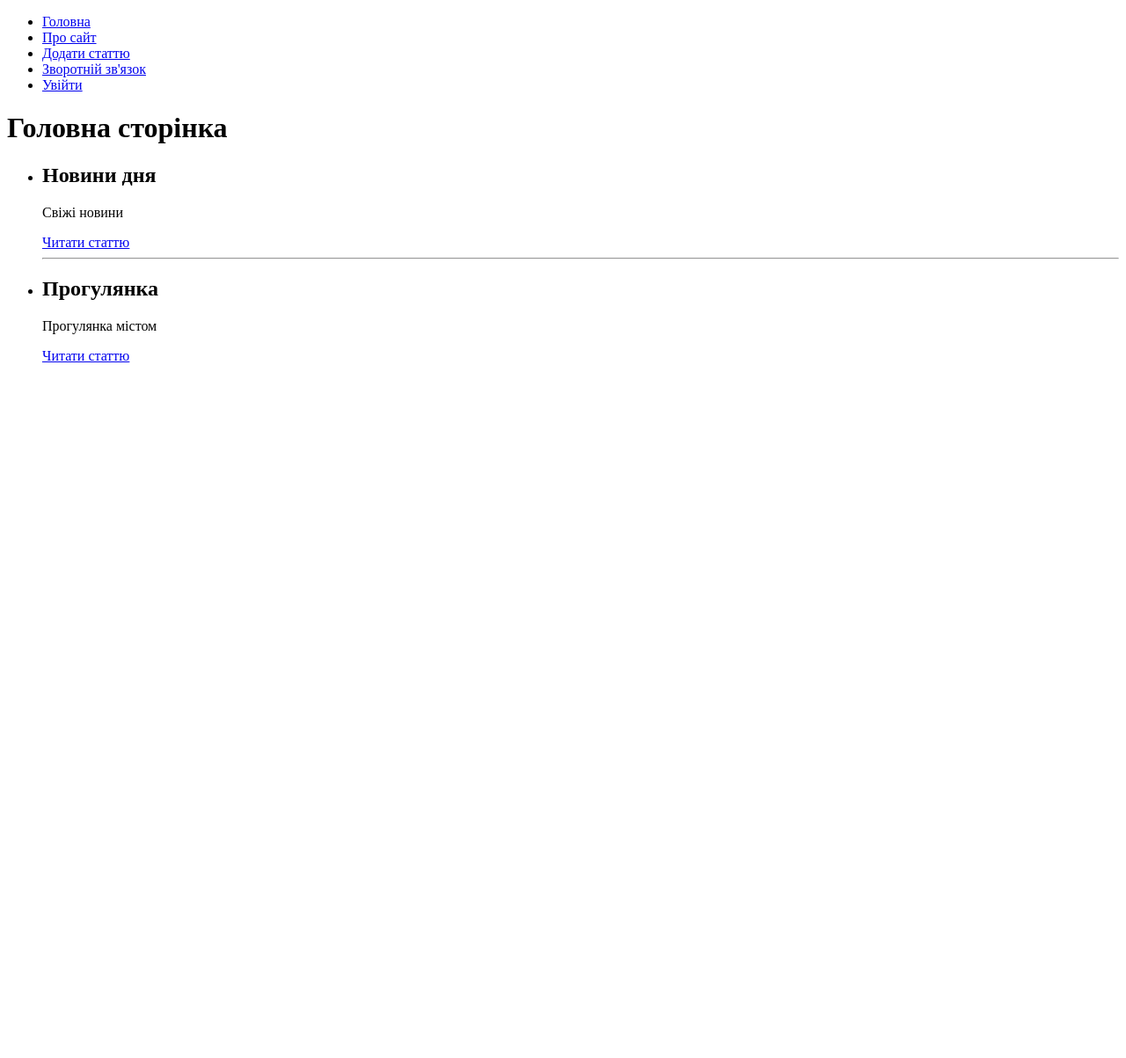
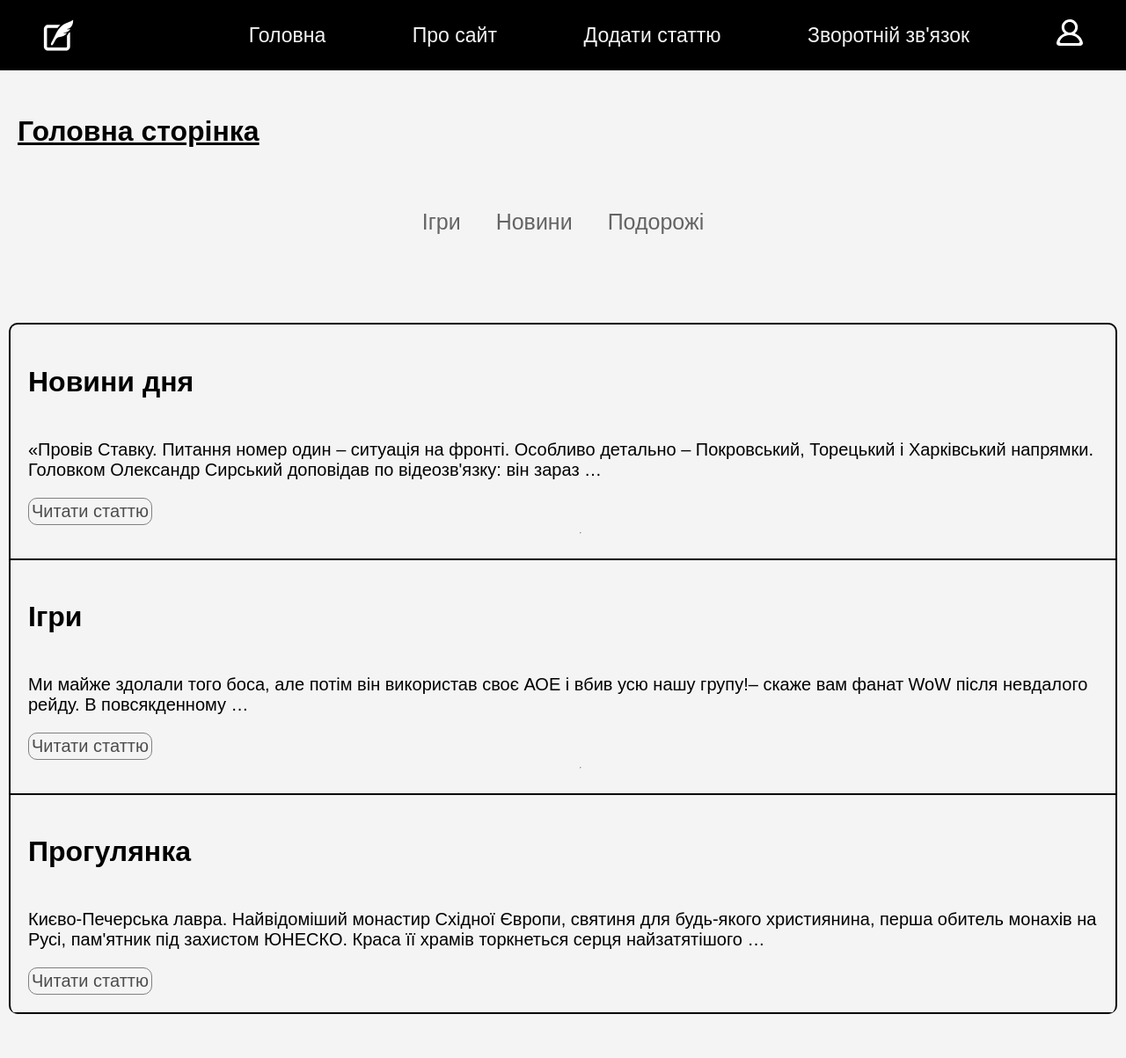
Before and after one commit to denyshub/Blog_Django, a Django app: page / in a window 1280 px wide. Shown: the whole page at 88% size. Before the commit the page ends 412 px from the top, so only its background shows below. Run offline with Django 4.2, Linux system fonts and the light colour scheme.

Commit message:
main page css added, cats links added

```diff
--- a/petblog/blog/templates/blog/about.html
+++ b/petblog/blog/templates/blog/about.html
@@ -2,5 +2,5 @@
 
 
 {%block content%}
-<h1>{{title}}</h1>
+<h1 class='main-label'>{{title}}</h1>
 {%endblock%}
--- a/petblog/blog/templates/blog/index.html
+++ b/petblog/blog/templates/blog/index.html
@@ -1,23 +1,25 @@
-{% extends 'base.html' %}
+{% extends 'base.html' %} {% load blog_tags %} {%block content%}
 
+<h1 class="main-label">{{title}}</h1>
+{%get_categories as categories%}
 
-{%block content%}
+<div class="cats-container">
+  {% for cat in categories%}
+  <a class="cats-link" href="{%url "category" cat.id %}">{{cat.name}}</a>
+  {%endfor%}
+</div>
 
-<h1>{{title}}</h1>
-<ul>
-    {% for post in posts%}
-    {% if post.is_published %}
-    <li>
-        <h2>{{post.title}}</h2>
-        <p>{{post.content}}</p>
-        <a href="{%url 'post' post.id%}">Читати статтю</a>
-        {% if post.is_published and not forloop.last %}
-        <hr>
-        {%endif%}
-
-    </li>
+<div class="posts-container">
+  {% for post in posts%} {% if post.is_published %}
+  <div class="post">
+    <h2 class="post-title">{{post.title}}</h2>
+    <p class="content-text">{{post.content|truncatewords:25}}</p>
+    <a class="read-button" href="{%url 'post' post.id%}">Читати статтю</a>
+    {% if post.is_published and not forloop.last %}
+    <hr />
     {%endif%}
-    {%endfor%}
-</ul>
+  </div>
+  {%endif%} {%endfor%}
+</div>
 
 {%endblock%}
--- /dev/null
+++ b/petblog/blog/templatetags/blog_tags.py
@@ -0,0 +1,8 @@
+from django import  template
+import blog.views as views
+
+register = template.Library()
+
+@register.simple_tag()
+def get_categories():
+    return views.categories_db
--- a/petblog/blog/urls.py
+++ b/petblog/blog/urls.py
@@ -11,5 +11,6 @@ urlpatterns = [
     path('contacts/', views.contacts, name='contacts'),
     path('login/', views.login, name='login'),
     path('post/<int:post_id>/', views.show_post, name='post'),
-    path('archive/<year4:year>/', views.archive, name='archive')
+    path('archive/<year4:year>/', views.archive, name='archive'),
+    path('category/<int:category_id>/', views.show_category, name='category')
 ]
--- a/petblog/blog/views.py
+++ b/petblog/blog/views.py
@@ -3,18 +3,26 @@ from django.shortcuts import render, redirect
 from django.template.loader import render_to_string
 from django.urls import reverse
 
-menu = [{'title':'Головна', 'url': 'home' }, {'title':'Про сайт', 'url': 'about' }, { 'title':'Додати статтю', 'url': 'add_page'},{'title':'Зворотній зв\'язок', 'url':'contacts'},{'title':'Увійти', 'url':'login'}]
+menu = [{'title':'Головна', 'url': 'home' }, {'title':'Про сайт', 'url': 'about' }, { 'title':'Додати статтю', 'url': 'add_page'},{'title':'Зворотній зв\'язок', 'url':'contacts'}]
 
 data_db = [
-    {'id': 1, 'title': 'Новини дня', 'content': 'Свіжі новини', "is_published": True},
-    {'id': 2, 'title': 'Ігри', 'content': 'Мої улюблені ігри', "is_published": False},
-    {'id': 3, 'title': 'Прогулянка', 'content': 'Прогулянка містом', "is_published": True},
+    {'id': 1, 'title': 'Новини дня', 'content': "«Провів Ставку. Питання номер один – ситуація на фронті. Особливо детально – Покровський, Торецький і Харківський напрямки. Головком Олександр Сирський доповідав по відеозв'язку: він зараз на місці й тримає ситуацію під особистим контролем». Також на Ставці були доповіді військової та зовнішньої розвідок щодо прогнозів розвитку ситуації та найближчих цілей російських військ. Крім того, обговорили українське виробництво дронів і ракет, його динаміку та потребу в них Сил оборони до кінця року. Були доповіді міністра оборони Рустема Умєрова, віцепрем’єра з інновацій Михайла Федорова та міністра з питань стратегічних галузей промисловості Олександра Камишіна. Також рішенням Ставки спрямували додаткове фінансування на українську ракетну програму. «Ракет власного виробництва буде більше», - наголосив Президент. Він додав, що ще одна доповідь Умєрова стосувалася насичення зброєю та технікою додаткових бригад. Зараз над цим питанням активно працюють із партнерами.", "is_published": True},
+    {'id': 2, 'title': 'Ігри', 'content': "Ми майже здолали того боса, але потім він використав своє АОЕ і вбив усю нашу групу!– скаже вам фанат WoW після невдалого рейду. В повсякденному житті вигадати використання цьому терміну важко, але можливо. До прикладу, якщо в дощовий день машина обляпала усіх, хто стояв на зупинці, то це цілком можна назвати \"АОЕ\". Звідки походить термін? Термін виник з настільних рольових ігор, таких як Dungeons & Dragons, де він так само використовувався для опису заклять і ефектів, що впливають на певну площу на ігровому полі. Коли ці механіки почали впроваджуватись у відеоігри, особливо в RPG та стратегії, то й \"AOE\" теж перекочувало до відеоігрової термінології.", "is_published": True},
+    {'id': 3, 'title': 'Прогулянка', 'content': "Києво-Печерська лавра. Найвідоміший монастир Східної Європи, святиня для будь-якого християнина, перша обитель монахів на Русі, пам'ятник під захистом ЮНЕСКО. Краса її храмів торкнеться серця найзатятішого атеїста. Пройтися вздовж стародавніх стін, зайти в кожну будівлю, щоб попросити здоров'я для рідних, світу для країни, а потім опуститися в загадкові печери, намагаючись усвідомити, наскільки вони давні та як багато побачили – ось короткий маршрут для самостійної пішої прогулянки цим святим місцем Києва . На території Лаври знаходиться величезний музейний комплекс. Що тут робити та де варто погуляти? Екскурсійна мапа Києва підкаже, куди можна зайти. Це Музей золота та коштовностей, де представлені унікальні зразки скіфського золота. Вражає різноманітністю експонатів Музей народного мистецтва. Змусить завмерти Музей голограм, серед експонатів якого коштовності давньої Русі, ікони, церковне начиння, інше. Звичайно, все це голограми.", "is_published": True},
+]
+
+categories_db = [
+    {'id': 1, "name": 'Ігри'},
+    {'id': 2, 'name': 'Новини'},
+    {'id': 3, 'name':'Подорожі'},
 
 ]
+
 
 def index(request):
     data = {
         'title': 'Головна сторінка',
+        'cats':'Категорії:',
         'menu': menu,
         'posts': data_db
             }
@@ -45,3 +53,6 @@ def contacts(request):
 
 def login(request):
     return HttpResponse("<h1>Увійти</h1>")
+
+def show_category(request, category_id):
+    return index(request)
--- a/petblog/petblog/settings.py
+++ b/petblog/petblog/settings.py
@@ -27,6 +27,7 @@ DEBUG = True
 
 ALLOWED_HOSTS = ['127.0.0.1']
 
+STATICFILES_DIRS = [ BASE_DIR / 'petblog/static']
 
 # Application definition
 
--- /dev/null
+++ b/petblog/petblog/static/blog/css/styles.css
@@ -0,0 +1,124 @@
+/* Загальні стилі для сторінки */
+body {
+  font-family: Arial, sans-serif;
+  margin: 0;
+  padding: 0;
+  background-color: #f4f4f4;
+  font-family: "Montserrat", sans-serif;
+}
+
+/* Стилі для навігаційного меню */
+
+.navbar{
+  width: 100%;
+  height: 80px;
+
+  margin-top: 0px;
+  background-color: black;
+  display: flex;
+  flex-direction: row;
+  justify-content: space-around;
+}
+
+.navbar a{
+  color: #f4f4f4;
+  text-decoration: none;
+}
+
+.nav-links{
+display: flex;
+align-items: center;
+font-size: 23px;
+}
+
+.navbar a:hover{
+  color: grey;
+  text-decoration: underline;
+  transition: background-color 0.3s ease, color 0.3s ease, text-decoration 0.3s ease;
+}
+
+.posts-container{
+  border: black solid 2px;
+  border-radius: 10px;
+  margin: 0px 10px 0px 10px;
+  border-bottom: none;
+  overflow: hidden;
+  margin-bottom: 50px;
+}
+
+.post{
+  width: 100%;
+  display: flex;
+  flex-direction: column;
+  border-bottom: 2px solid black;
+  padding: 20px;
+}
+
+.read-button{
+  font-size: 20px;
+  color: rgba(0, 0, 0, 0.692);
+  text-decoration: none;
+  border: 1px solid gray;
+  border-radius: 10px;
+  padding: 3px;
+  transition: background-color 0.3s ease, color 0.3s ease, text-decoration 0.3s ease;
+  width: fit-content
+}
+
+.read-button:hover{
+color: white;
+background-color: black;
+transition: background-color 0.3s ease, color 0.3s ease, text-decoration 0.3s ease;
+
+}
+
+.main-label{
+margin-left: 20px;
+text-decoration: underline;
+
+padding-top: 30px;
+}
+
+.logo{
+ width: 35px;
+ margin-right:100px ;
+}
+
+.profile{
+  width: 30px;
+}
+
+.post-title{
+  font-size: 32px;
+}
+
+.content-text{
+  color: black;
+  font-size: 20px;
+  text-decoration: none;
+  margin-right: 20px;
+}
+
+
+
+.cats-container{
+  margin: 70px 0px 100px 0px;
+  width: 100%;
+  display: flex;
+  justify-content: center;
+  flex-wrap: wrap;
+  gap: 40px;
+}
+
+.cats-link{
+  font-size: 25px;
+  text-decoration: none;
+  color: rgb(100, 100, 100);
+}
+
+.cats-link:hover{
+  transition: background-color 0.3s ease, color 0.3s ease, text-decoration 0.3s ease;
+  text-decoration: none;
+  color: black;
+  text-decoration: underline;
+}
--- a/petblog/templates/base.html
+++ b/petblog/templates/base.html
@@ -1,19 +1,27 @@
+{% load static %}
+
 <!DOCTYPE html>
 <html lang="en">
 <head>
     <meta charset="UTF-8">
-    <title>Title</title>
+    <title>{{title}}</title>
+    <link rel="stylesheet" href="{% static 'blog/css/styles.css' %}">
 </head>
 <body>
-<ul>
-    {% for elem in menu%}
-    <li>
-        <a href="{%url elem.url %}">{{elem.title}}</a>
-    </li>
-
-    {%endfor%}
-
-</ul>
-{%block content%} {%endblock%}
+<div class="container">
+    <div class="navbar">
+      <img src="{% static 'blog/images/logo.svg' %}" alt="Logo" class="logo">
+        {% for elem in menu %}
+        <p class = 'nav-links'>
+            <a href="{% url elem.url %}">{{ elem.title }}</a>
+        </p>
+        {% endfor %}
+        <p class = 'nav-links'>
+        <a href="{% url "login" %}"> <img src="{% static 'blog/images/profile.svg' %}" alt="login" class="profile "></a>
+      </p>
+      </div>
+    {% block content %}
+    {% endblock %}
+</div>
 </body>
 </html>
```
Also changed, not shown: petblog/blog/templatetags/__init__.py (added), petblog/petblog/static/blog/images/logo.svg (added), petblog/petblog/static/blog/images/profile.svg (added).
